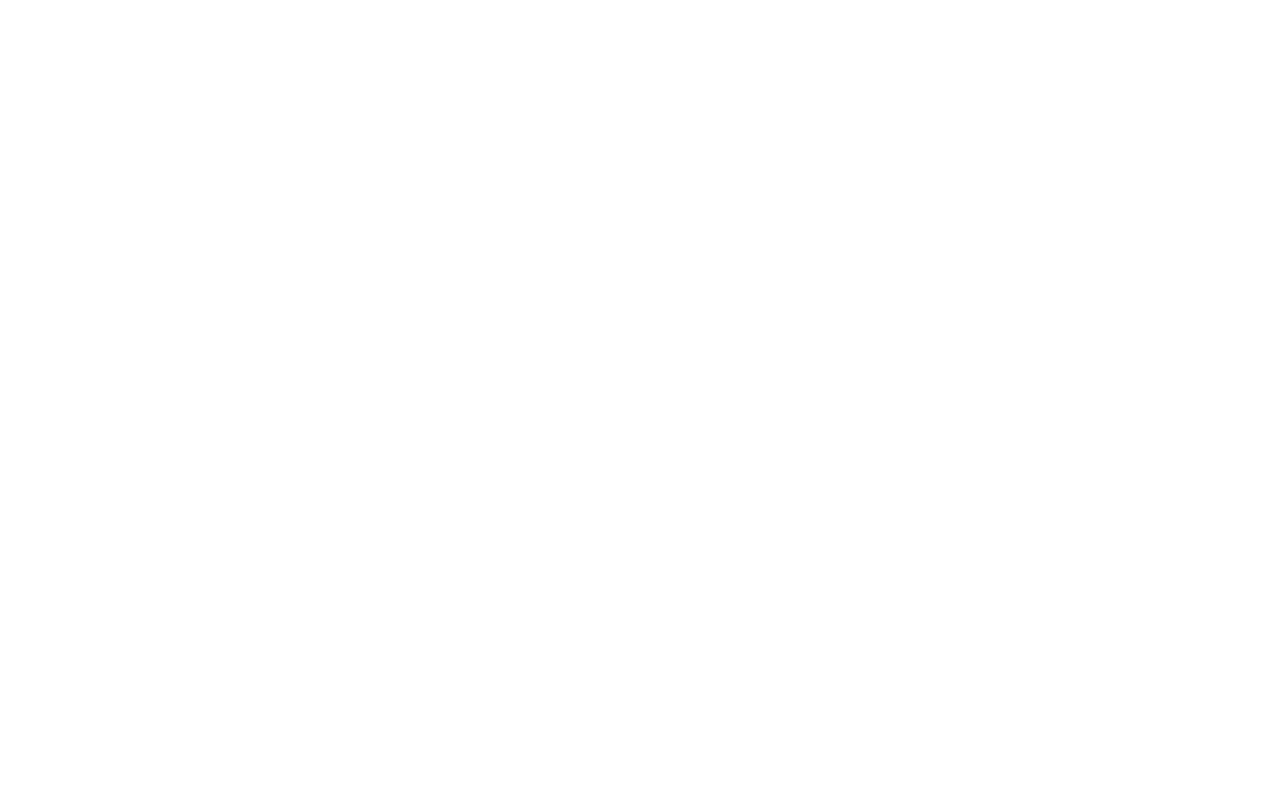
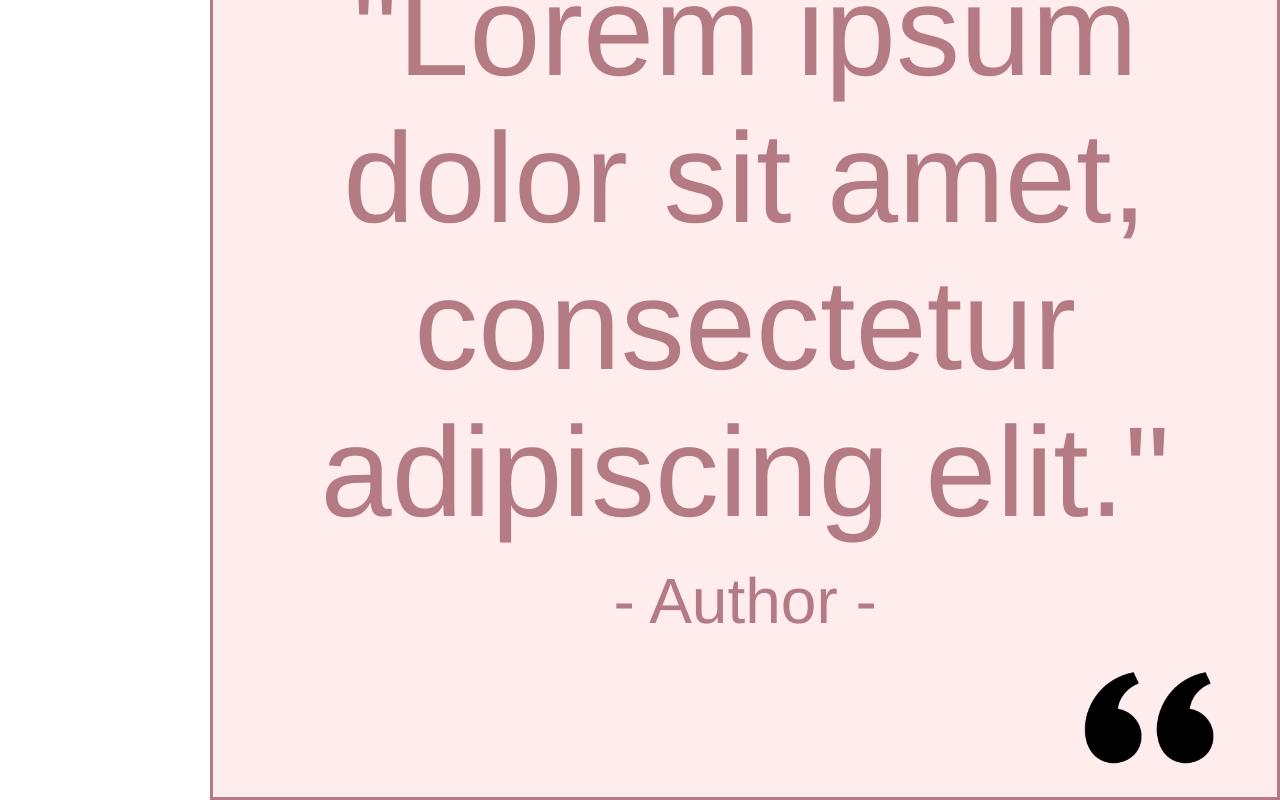
Before and after one commit to abishekh-manoharan/hashi-portfolio, a React (Vite) app in the folder fe-hashveenah-portfolio/: page /about in a window 1280 px wide. Shown: the part 3454-4254 px from the top of the page. Before the commit the page ends 3248 px from the top, so only its background shows below. Built offline with nearby package versions, Linux system fonts and the light colour scheme.

Commit message:
quote starter

```diff
--- a/fe-hashveenah-portfolio/src/components/About.tsx
+++ b/fe-hashveenah-portfolio/src/components/About.tsx
@@ -7,6 +7,7 @@ interface aboutProps {
 }
 
 function About(props: aboutProps) {
+    // eslint-disable-next-line react-hooks/exhaustive-deps
     const artPics = [data[0].imgSrc[3], data[0].imgSrc[4], data[0].imgSrc[5]];
     const [artPicsLocation, setArtPicsLocation] = useState(0);
 
@@ -59,14 +60,19 @@ function About(props: aboutProps) {
                 <Link className="about-me-art-link" to="/projects">View Selected Works</Link>
                 <hr />
             </div>
+            <div className="quote-container">
+                <div className="quote-container-child">
+                    <img className="quote-container-quotationmark quote-container-quotationmark-open" src="/images/quotation-mark.png" alt="" />
+                    <div className="quote-container-quote">"Lorem ipsum dolor sit amet, consectetur adipiscing elit."</div>
+                    <div className="quote-container-author"> - Author -</div>
+                    <img className="quote-container-quotationmark quote-container-quotationmark-close" src="/images/quotation-mark.png" alt="" />
+                </div>
+            </div>
+
             {/* <div className="video-container">
                 <div className="video-container-header"> An Interview with Hashveenah Manoharan </div>
                 <div className="video-container-credit">Directed by Matthew Viveen </div>
                 <iframe className="video-container-video" src="https://www.youtube.com/embed/UtuTZn0gPuI?si=_K6v2sk3l7LqxBZW" title="YouTube video player" allow="accelerometer; autoplay; clipboard-write; encrypted-media; gyroscope; picture-in-picture; web-share" allowFullScreen></iframe>
-            </div>
-            <div className="quote-container">
-                <div className="quote-container-quote">"Lorem ipsum dolor sit amet, consectetur adipiscing elit."</div>
-                <div className="quote-container-author"> - Author -</div>
             </div>
             <div className="links-container"><br /><br /><br /><br /></div> */}
         </div>
--- a/fe-hashveenah-portfolio/src/index.css
+++ b/fe-hashveenah-portfolio/src/index.css
@@ -299,11 +299,26 @@ swiper-container {
 
 
 .quote-container {
-    padding: 25px 25px;
     background-color: #ffe7e7c4;
     /* background-image: linear-gradient(#196d2012, #196d2059); */
     color: rgb(255, 255, 255);
     /* margin-top: 5px; */
+}
+.quote-container-child {
+    /* width: 85vw; */
+    margin: auto;
+    display: flex;
+    flex-direction: column;
+    border: solid;
+}
+.quote-container-quotationmark {
+    width: 20vw;
+}
+.quote-container-quotationmark-open {
+
+}
+.quote-container-quotationmark-close {
+    align-self: flex-end;
 }
 
 .quote-container-quote {
```
Also changed, not shown: fe-hashveenah-portfolio/public/images/quotation-mark.png (added).
